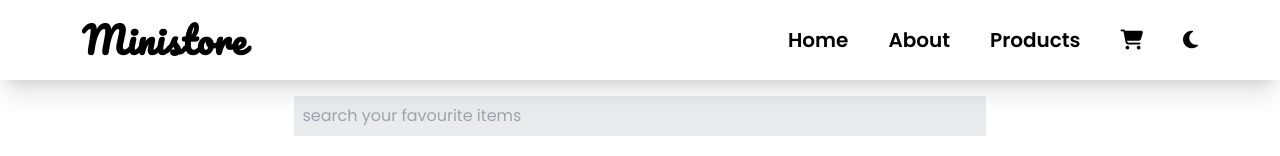
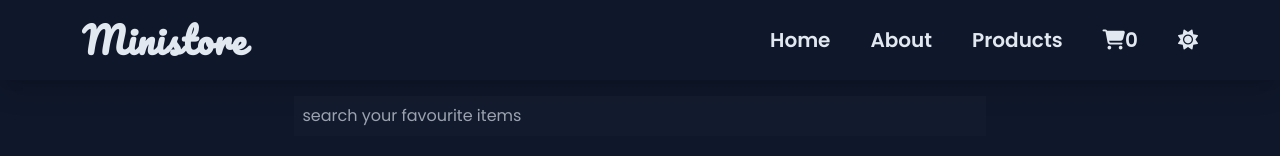
Before and after one commit to GautamRaj-12/ministore, a React (Vite) app: page / in a window 1280 px wide. Shown: the top 156 px of the page. Built offline with nearby package versions, Linux system fonts and the light colour scheme; no server answers.

Commit message:
add cart functionality

```diff
--- a/package.json
+++ b/package.json
@@ -10,8 +10,10 @@
     "preview": "vite preview"
   },
   "dependencies": {
+    "@reduxjs/toolkit": "^2.2.1",
     "react": "^18.2.0",
     "react-dom": "^18.2.0",
+    "react-redux": "^9.1.0",
     "react-router-dom": "^6.22.3"
   },
   "devDependencies": {
--- a/src/App.tsx
+++ b/src/App.tsx
@@ -1,43 +1,47 @@
-import { useState, useEffect } from "react";
-import "./App.css";
+import { useState, useEffect } from 'react';
+import './App.css';
 import {
   Route,
   RouterProvider,
   createBrowserRouter,
   createRoutesFromElements,
-} from "react-router-dom";
-import { ThemeContextProvider } from "./contexts/ThemeContext.ts";
-import Product from "./components/Product/Product.tsx";
-import Home from "./pages/Home.tsx";
+} from 'react-router-dom';
+import { ThemeContextProvider } from './contexts/ThemeContext.ts';
+import Product from './components/Product/Product.tsx';
+import Home from './pages/Home.tsx';
+import { Provider } from 'react-redux';
+import store from './app/store.ts';
 function App() {
   const router = createBrowserRouter(
     createRoutesFromElements(
       <>
-        <Route path="/" element={<Home />} />
-        <Route path="/product/:productId" element={<Product />} />
+        <Route path='/' element={<Home />} />
+        <Route path='/product/:productId' element={<Product />} />
       </>
     )
   );
-  const [themeMode, setThemeMode] = useState("light");
+  const [themeMode, setThemeMode] = useState('dark');
   const lightTheme = () => {
-    setThemeMode("light");
+    setThemeMode('light');
   };
   const darkTheme = () => {
-    setThemeMode("dark");
+    setThemeMode('dark');
   };
 
   useEffect(() => {
-    const htmlElement = document.querySelector("html");
+    const htmlElement = document.querySelector('html');
     if (htmlElement) {
-      htmlElement.classList.remove("light", "dark");
+      htmlElement.classList.remove('light', 'dark');
       htmlElement.classList.add(themeMode);
     }
   }, [themeMode]);
   return (
     <>
-      <ThemeContextProvider value={{ themeMode, lightTheme, darkTheme }}>
-        <RouterProvider router={router} />
-      </ThemeContextProvider>
+      <Provider store={store}>
+        <ThemeContextProvider value={{ themeMode, lightTheme, darkTheme }}>
+          <RouterProvider router={router} />
+        </ThemeContextProvider>
+      </Provider>
     </>
   );
 }
--- /dev/null
+++ b/src/app/cartSlice.ts
@@ -0,0 +1,22 @@
+import { createSlice } from "@reduxjs/toolkit";
+
+const cartSlice = createSlice({
+    name:'cart',
+    initialState:{
+        items:[],
+    },
+    reducers:{
+        addItem:(state,action)=>{
+            state.items.push(action.payload);
+        },
+        removeItem:(state,action)=>{
+            state.items.pop();
+        },
+        clearCart:(state)=>{
+            state.items=[];
+        }
+    }
+})
+
+export const{addItem,removeItem,clearCart}= cartSlice.actions;
+export default cartSlice.reducer;
--- /dev/null
+++ b/src/app/store.ts
@@ -0,0 +1,10 @@
+import { configureStore } from "@reduxjs/toolkit";
+import cartSlice from "./cartSlice";
+
+const store = configureStore({
+    reducer:{
+        cart:cartSlice,
+    }
+});
+
+export default store
--- a/src/components/Navbar/Navbar.tsx
+++ b/src/components/Navbar/Navbar.tsx
@@ -1,40 +1,46 @@
-import { Link } from "react-router-dom";
-import useTheme from "../../contexts/ThemeContext";
+import { Link } from 'react-router-dom';
+import useTheme from '../../contexts/ThemeContext';
+import { useSelector } from 'react-redux';
+import store from '../../app/store';
 
 const Navbar = () => {
   const { themeMode, lightTheme, darkTheme } = useTheme();
   const handleLightClick = () => {
-    if (themeMode === "dark") {
+    if (themeMode === 'dark') {
       lightTheme();
     }
   };
+
+  const cartItems = useSelector((store) => store.cart.items);
+  console.log(cartItems);
   return (
     <>
-      <header className="p-5 shadow-xl">
-        <nav className="w-[90%] mx-auto flex justify-between items-center flex-wrap">
-          <Link to="/">
-            <h2 className="text-4xl font-semibold font-[pacifico] tracking-wide">
+      <header className='p-5 shadow-xl'>
+        <nav className='w-[90%] mx-auto flex justify-between items-center flex-wrap'>
+          <Link to='/'>
+            <h2 className='text-4xl font-semibold font-[pacifico] tracking-wide text-center'>
               Ministore
             </h2>
           </Link>
-          <ul className="flex gap-10 text-xl font-semibold">
-            <Link to="/">
+          <ul className='flex gap-10 text-xl font-semibold'>
+            <Link to='/'>
               <li>Home</li>
             </Link>
-            <Link to="#">
+            <Link to='#'>
               <li>About</li>
             </Link>
-            <Link to="#products">
+            <Link to='#products'>
               <li>Products</li>
             </Link>
             <li>
-              <i className="text-xl fa-solid fa-cart-shopping"></i>
+              <i className='text-xl fa-solid fa-cart-shopping'></i>
+              {cartItems.length}
             </li>
-            <div className="flex items-center justify-center cursor-pointer">
-              {themeMode === "dark" ? (
-                <i className="fa-solid fa-sun" onClick={handleLightClick}></i>
+            <div className='flex items-center justify-center cursor-pointer'>
+              {themeMode === 'dark' ? (
+                <i className='fa-solid fa-sun' onClick={handleLightClick}></i>
               ) : (
-                <i className="fa-solid fa-moon" onClick={darkTheme}></i>
+                <i className='fa-solid fa-moon' onClick={darkTheme}></i>
               )}
             </div>
           </ul>
--- a/src/components/Products/Products.tsx
+++ b/src/components/Products/Products.tsx
@@ -1,5 +1,7 @@
-import React, { useEffect, useState, ChangeEvent } from "react";
-import { Link } from "react-router-dom";
+import React, { useEffect, useState, ChangeEvent } from 'react';
+import { Link } from 'react-router-dom';
+import { addItem } from '../../app/cartSlice';
+import { useDispatch } from 'react-redux';
 
 interface Product {
   id: number;
@@ -16,22 +18,26 @@ interface Product {
 
 const Products: React.FC = () => {
   const [products, setProducts] = useState<Product[]>([]);
-  const [searchText, setSearchText] = useState<string>("");
+  const [searchText, setSearchText] = useState<string>('');
   const [displayedProducts, setDisplayedProducts] = useState<Product[]>([]);
 
   const handleSearchChange = (e: ChangeEvent<HTMLInputElement>) => {
     setSearchText(e.target.value);
   };
 
+  const dispatch = useDispatch();
+  const handleAddItem = (product) => {
+    dispatch(addItem(product));
+  };
   useEffect(() => {
     const fetchProducts = async () => {
       try {
-        const response = await fetch("https://fakestoreapi.com/products");
+        const response = await fetch('https://fakestoreapi.com/products');
         const data: Product[] = await response.json();
         setProducts(data);
         setDisplayedProducts(data); // Initially, display all products
       } catch (error) {
-        console.error("Some error occurred", error);
+        console.error('Some error occurred', error);
       }
     };
     fetchProducts();
@@ -51,44 +57,52 @@ const Products: React.FC = () => {
 
   return (
     <>
-      <section className="search w-[90%] mx-auto" id="products">
-        <div className="flex justify-center gap-2 my-4">
+      <section className='search w-[90%] mx-auto' id='products'>
+        <div className='flex justify-center gap-2 my-4'>
           <input
-            type="text"
-            placeholder="search your favourite items"
-            className="w-[60%] p-2 border-slate-500 outline-none bg-slate-700/10 dark:text-slate-200 text-slate-500"
+            type='text'
+            placeholder='search your favourite items'
+            className='w-[60%] p-2 border-slate-500 outline-none bg-slate-700/10 dark:text-slate-200 text-slate-500'
             value={searchText}
             onChange={handleSearchChange}
           />
         </div>
       </section>
-      <section className="w-[90%] mx-auto">
-        <h2 className="mb-8 text-6xl font-bold text-center">Products</h2>
-        <div className="grid grid-cols-1 gap-2 md:grid-cols-4 sm:grid-cols-2">
+      <section className='w-[90%] mx-auto'>
+        <h2 className='mb-8 text-6xl font-bold text-center'>Products</h2>
+        <div className='grid grid-cols-1 gap-2 md:grid-cols-4 sm:grid-cols-2'>
           {displayedProducts.map((product) => (
             <div
               key={product.id}
-              className="grid grid-cols-1 gap-4 p-4 mb-6 rounded-md shadow-2xl border-slate-400 dark:bg-slate-800"
+              className='grid grid-cols-1 gap-4 p-4 mb-6 rounded-md shadow-2xl border-slate-400 dark:bg-slate-800'
             >
-              <div className="flex justify-center">
-                <img src={product.image} alt="" className="w-[80%] h-40" />
+              <div className='flex justify-center'>
+                <img src={product.image} alt='' className='w-[80%] h-40' />
               </div>
-              <div className="object-cover text-2xl font-semibold">
+              <div className='object-cover text-2xl font-semibold'>
                 <Link to={`product/${product.id}`}>
                   {product.title.length > 30
-                    ? product.title.slice(0, 30) + "..."
+                    ? product.title.slice(0, 30) + '...'
                     : product.title}
                 </Link>
               </div>
-              <div className="text-xl font-semibold text-rose-500">{`$${product.price}`}</div>
-              <div>{product.description.slice(0, 100) + "..."}</div>
+              <div className='text-xl font-semibold text-rose-500'>{`$${product.price}`}</div>
+              <div>{product.description.slice(0, 100) + '...'}</div>
               <div>
-                <span className="px-4 py-1 italic font-medium rounded-full bg-rose-500/90">
+                <span className='px-4 py-1 italic font-medium rounded-full bg-rose-500/90'>
                   {product.category}
                 </span>
               </div>
-              <div className="font-medium">Rating: {product.rating.rate}</div>
+              <div className='font-medium'>Rating: {product.rating.rate}</div>
               <div>{product.rating.count} reviews</div>
+              <div className='flex justify-center'>
+                <button
+                  className='flex justify-center p-2 rounded w-30 bg-rose-500/90'
+                  onClick={() => handleAddItem(product)}
+                >
+                  Add to Cart
+                </button>
+              </div>
             </div>
           ))}
         </div>
```
Also changed, not shown: 1 other file (tests, documents, lock files or other folders).
